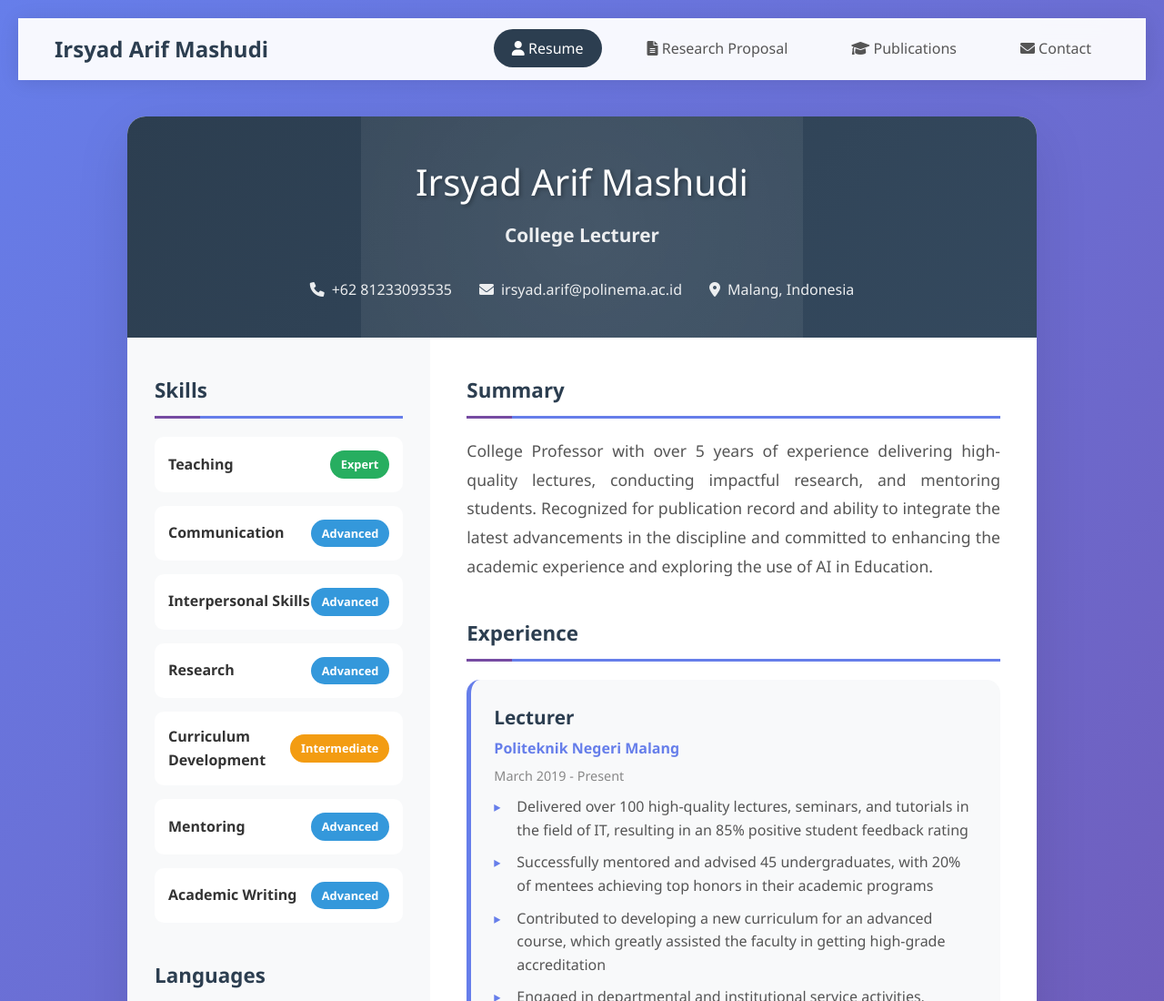
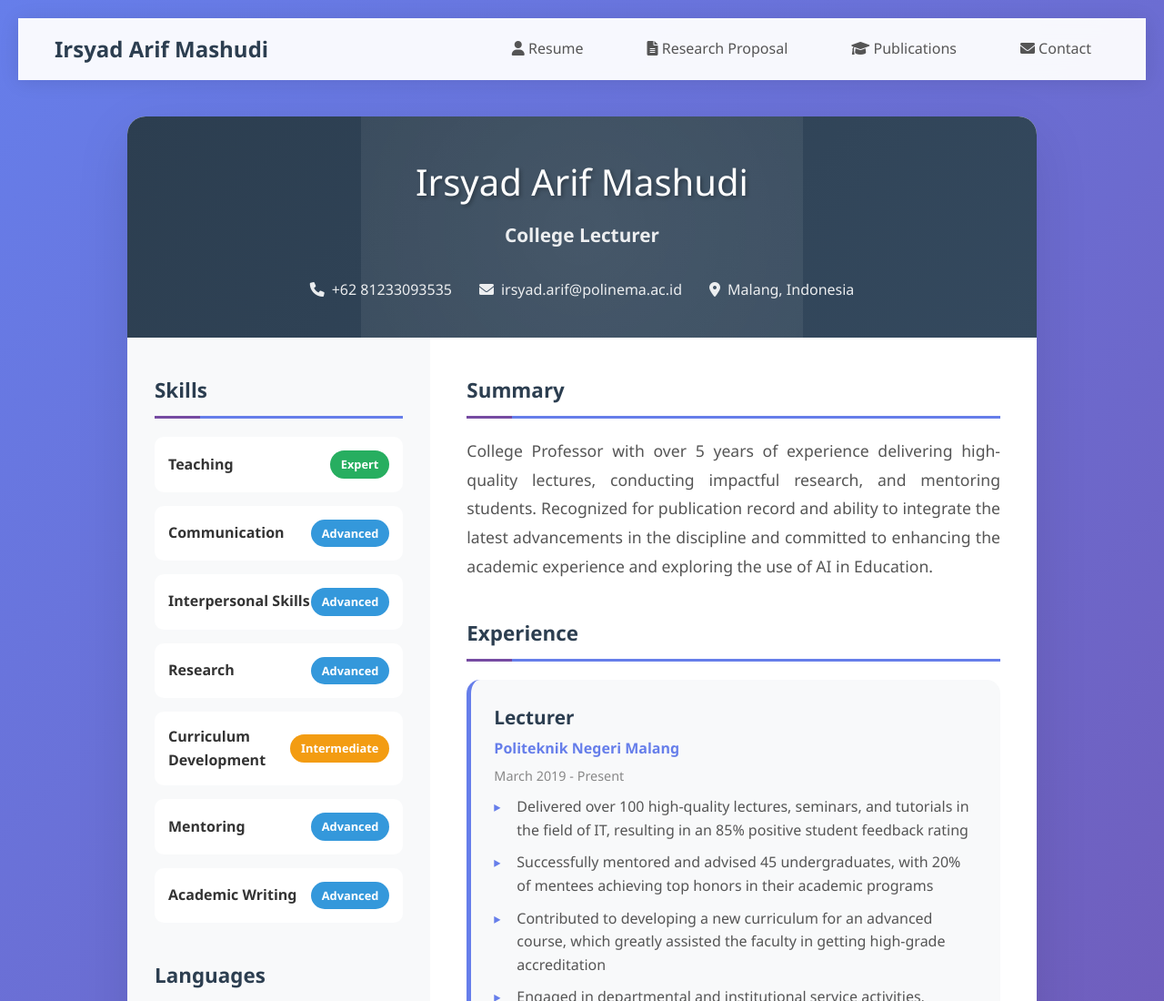
Before and after one commit to daysri/daysri.github.io, a plain HTML site: page index.html in a window 1280 px wide. Shown: the top 1100 px of the page at 91% size. Drawn offline with Linux system fonts and the light colour scheme.

Commit message:
fixing navigation

```diff
--- a/index.html
+++ b/index.html
@@ -412,7 +412,7 @@
         <div class="nav-content">
             <a href="#" class="nav-brand">Irsyad Arif Mashudi</a>
             <ul class="nav-links">
-                <li><a href="#" class="active"><i class="fas fa-user"></i> Resume</a></li>
+                <li><a href="index.html"><i class="fas fa-user"></i> Resume</a></li>
                 <li><a href="research_proposal.html"><i class="fas fa-file-alt"></i> Research Proposal</a></li>
                 <li><a href="#"><i class="fas fa-graduation-cap"></i> Publications</a></li>
                 <li><a href="#"><i class="fas fa-envelope"></i> Contact</a></li>
```
Also changed, not shown: research_proposal.html (+1 -1 lines).
